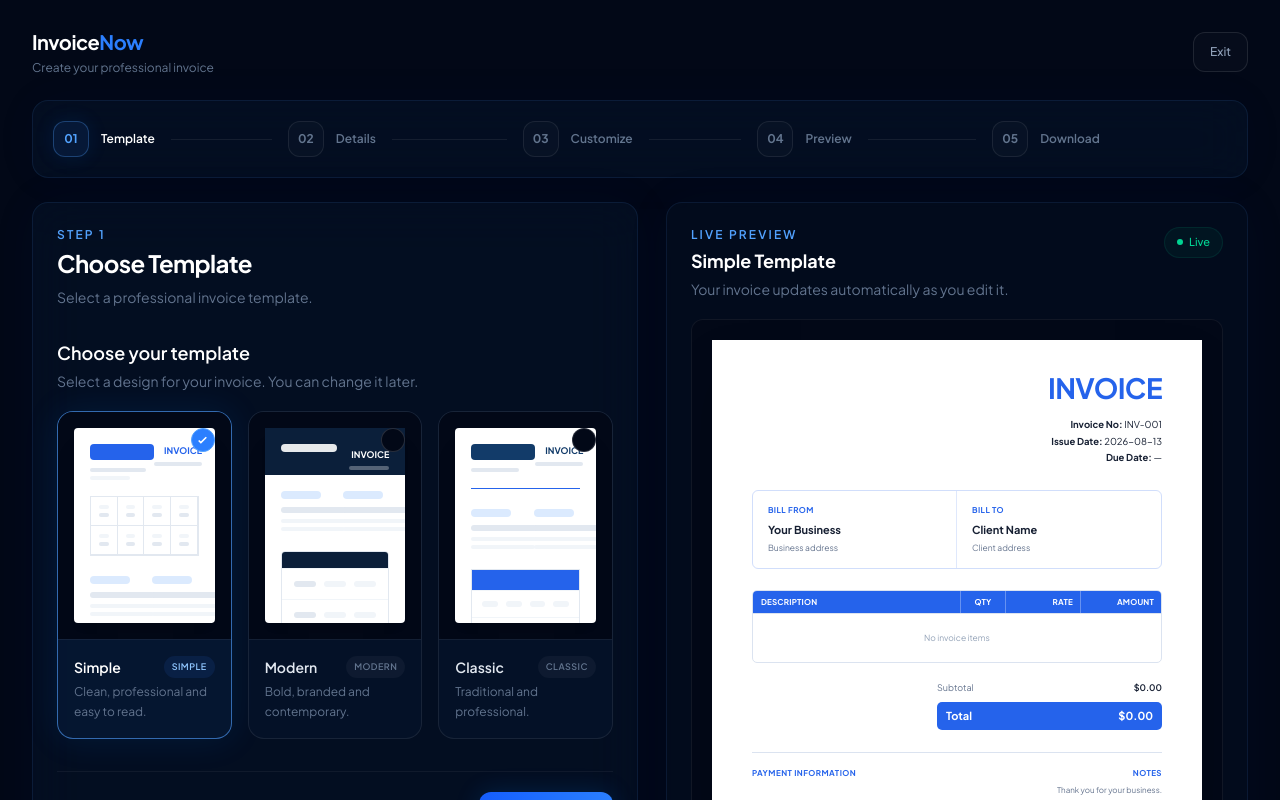
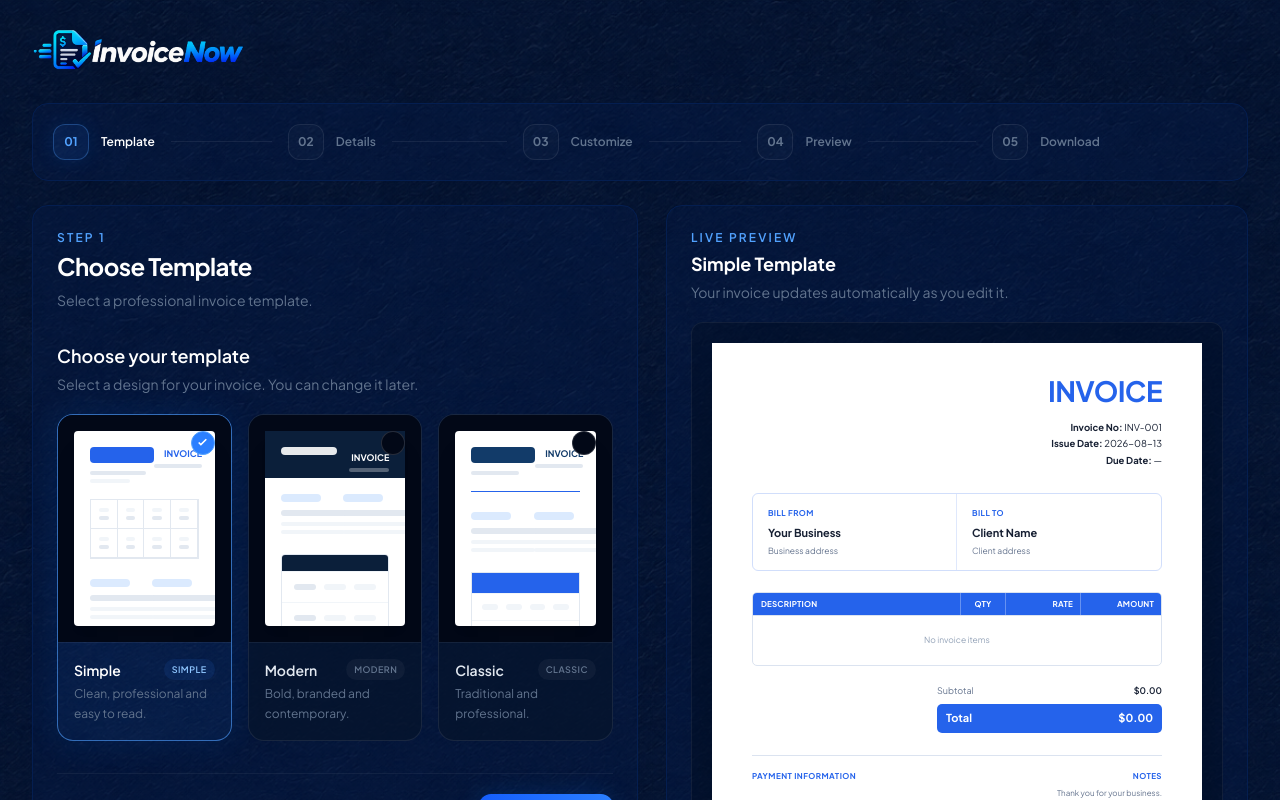
Before and after one commit to Moroundiya/invoicenow, a Next.js app: page /create in a window 1280 px wide. Shown: the top 800 px of the page. Built offline with nearby package versions, Linux system fonts and the light colour scheme; a web font is replaced by a local one.

Commit message:
Functionality

```diff
--- a/app/assets/components/form/InvoiceMetaForm.tsx
+++ b/app/assets/components/form/InvoiceMetaForm.tsx
@@ -95,7 +95,7 @@ export default function InvoiceMetaForm({
 								currency: event.target.value,
 							})
 						}
-						className="h-11 w-full appearance-none rounded-xl border border-white/[0.07] bg-[#061329] px-3.5 text-sm text-white outline-none transition focus:border-blue-500/50 focus:ring-2 focus:ring-blue-500/10">
+						className="h-11 w-full appearance-none rounded-xl border border-[#041E50] bg-[#041f5049] px-3.5 text-sm text-white outline-none transition focus:border-blue-500/50 focus:ring-2 focus:ring-blue-500/10">
 						{currencies.map((currency) => (
 							<option
 								key={currency.code}
--- a/app/assets/components/invoice/InvoiceDetailsForm.tsx
+++ b/app/assets/components/invoice/InvoiceDetailsForm.tsx
@@ -438,7 +438,7 @@ export default function InvoiceDetailsForm({
 					<button
 						type="button"
 						onClick={addItem}
-						className="flex h-11 w-full items-center justify-center gap-2 rounded-xl border border-dashed border-blue-400/15 bg-blue-500/[0.025] text-xs font-semibold text-blue-400 transition hover:border-blue-400/30 hover:bg-blue-500/[0.06]">
+						className="flex h-11 w-full items-center justify-center gap-2 rounded-xl border border-dashed border-[#041E50] bg-[#041f5049] text-xs font-semibold text-blue-400 transition hover:border-blue-400/30 hover:bg-blue-500/[0.06]">
 						<svg
 							width="16"
 							height="16"
@@ -499,7 +499,7 @@ export default function InvoiceDetailsForm({
 					</FormField>
 				</div>
 
-				<div className="mt-5 rounded-xl border border-blue-400/[0.08] bg-[#020817]/60 p-4">
+				<div className="mt-5 rounded-xl border border-[#041E50] bg-[#041f5049] p-4">
 					<div className="space-y-2.5 text-xs">
 						<TotalRow
 							label="Subtotal"
@@ -541,7 +541,7 @@ export default function InvoiceDetailsForm({
 /* -------------------------------------------------------------------------- */
 
 const inputClass =
-	"mt-1.5 h-11 w-full rounded-xl border border-white/[0.08] bg-[#020817]/70 px-3.5 text-sm text-slate-200 outline-none transition placeholder:text-slate-700 focus:border-blue-500/40 focus:bg-[#020817] focus:ring-2 focus:ring-blue-500/10";
+	"mt-1.5 h-11 w-full rounded-xl border border-[#041E50] bg-[#041f5049] px-3.5 text-sm text-slate-200 outline-none transition placeholder:text-slate-700 focus:border-blue-500/40 focus:ring-2 focus:ring-[#041f5049]";
 
 function FormSection({
 	number,
--- a/app/assets/components/invoice/InvoiceStepper.tsx
+++ b/app/assets/components/invoice/InvoiceStepper.tsx
@@ -43,7 +43,7 @@ export default function InvoiceStepper({ currentStep }: InvoiceStepperProps) {
 		<nav
 			aria-label="Invoice creation steps"
 			className="w-full">
-			<div className="rounded-2xl border border-blue-400/10 bg-[#061329]/60 px-3 py-4 shadow-[0_0_50px_rgba(0,60,150,0.04)] backdrop-blur-xl sm:px-5 sm:py-5">
+			<div className="rounded-2xl border border-[#041E50] bg-[#041f5049] px-3 py-4 sm:px-5 sm:py-5">
 				{/* =====================================================
 				    DESKTOP
 				===================================================== */}
@@ -101,8 +101,6 @@ export default function InvoiceStepper({ currentStep }: InvoiceStepperProps) {
 											}`}>
 											{step.shortTitle}
 										</p>
-
-
 									</div>
 								</div>
 
--- a/app/assets/components/invoice/InvoiceWorkspace.tsx
+++ b/app/assets/components/invoice/InvoiceWorkspace.tsx
@@ -74,7 +74,7 @@ export default function InvoiceWorkspace({
 			{/* =========================================================
 			    EDITOR
 			========================================================= */}
-			<div className="min-w-0 rounded-2xl border border-blue-400/10 bg-[#061329]/60 p-6 shadow-[0_0_50px_rgba(0,60,150,0.05)] backdrop-blur-xl">
+			<div className="min-w-0 rounded-2xl border border-[#041E50] bg-[#041f5049] p-6">
 				{/* Section Header */}
 				<div className="mb-8">
 					<p className="text-xs font-semibold uppercase tracking-[0.18em] text-blue-400">
@@ -123,7 +123,7 @@ export default function InvoiceWorkspace({
 				===================================================== */}
 				{/* Step 4 — Preview */}
 				{currentStep === 4 && (
-					<div className="rounded-xl border border-blue-400/10 bg-[#030c1c]/50 p-4 sm:p-6">
+					<div className="rounded-xl border border-[#041E50] bg-[#041f5049] p-4 sm:p-6">
 						<div className="mb-5">
 							<p className="text-xs font-semibold uppercase tracking-[0.18em] text-blue-400">
 								Final Review
@@ -139,7 +139,7 @@ export default function InvoiceWorkspace({
 						</div>
 
 						{/* Invoice preview */}
-						<div className="flex justify-center overflow-x-auto rounded-xl border border-white/[0.06] bg-[#020817] p-3 sm:p-5">
+						<div className="flex justify-center overflow-x-auto rounded-xl border border-white/[0.06] bg-[#030c1c]/35 p-3 sm:p-5">
 							<div
 								id="invoice-preview"
 								className="w-full max-w-[560px] shrink-0 overflow-hidden bg-white shadow-2xl">
@@ -148,7 +148,7 @@ export default function InvoiceWorkspace({
 						</div>
 
 						{/* Review note */}
-						<div className="mt-5 flex items-start gap-3 rounded-xl border border-blue-400/10 bg-blue-500/[0.04] p-4">
+						<div className="mt-5 flex items-start gap-3 rounded-xl border border-white/[0.06] bg-[#030c1c]/35 p-4">
 							<div className="mt-0.5 flex h-7 w-7 shrink-0 items-center justify-center rounded-lg bg-blue-500/10 text-blue-400">
 								<svg
 									width="15"
@@ -186,7 +186,7 @@ export default function InvoiceWorkspace({
 				    STEP 5 — DOWNLOAD
 				===================================================== */}
 				{currentStep === 5 && (
-					<div className="rounded-xl border border-blue-400/10 bg-[#030c1c]/50 p-6 sm:p-8">
+					<div className="rounded-xl border border-[#041E50] bg-[#041f5049] p-6 sm:p-8">
 						<div className="mx-auto max-w-md text-center">
 							{/* Success Icon */}
 							<div className="mx-auto flex h-14 w-14 items-center justify-center rounded-2xl border border-emerald-400/15 bg-emerald-400/[0.07] text-emerald-400">
@@ -317,7 +317,7 @@ export default function InvoiceWorkspace({
 			    LIVE PREVIEW
 			========================================================= */}
 			<aside className="hidden min-w-0 lg:block">
-				<div className="sticky top-5 rounded-2xl border border-blue-400/10 bg-[#030d20]/70 p-5 shadow-[0_0_50px_rgba(0,60,150,0.05)] backdrop-blur-xl xl:p-6">
+				<div className="sticky top-5 rounded-2xl border border-[#041E50] bg-[#041f5049] p-5 xl:p-6">
 					{/* Preview Header */}
 					<div className="mb-5 flex items-start justify-between gap-4">
 						<div>
@@ -335,16 +335,10 @@ export default function InvoiceWorkspace({
 								Your invoice updates automatically as you edit it.
 							</p>
 						</div>
-
-						{/* Live Indicator */}
-						<div className="inline-flex shrink-0 items-center gap-1.5 rounded-full border border-emerald-400/10 bg-emerald-400/[0.05] px-3 py-1.5 text-[11px] font-medium text-emerald-400">
-							<span className="h-1.5 w-1.5 rounded-full bg-emerald-400" />
-							Live
-						</div>
 					</div>
 
 					{/* Invoice Preview */}
-					<div className="invoice-preview-container flex min-h-[650px] items-start justify-center overflow-auto rounded-xl border border-white/[0.06] bg-[#020817] p-5">
+					<div className="invoice-preview-container flex min-h-[650px] items-start justify-center overflow-auto rounded-xl border border-white/[0.06] bg-[#030c1c]/35 p-5">
 						<div
 							id="invoice-preview"
 							className="invoice-print-area w-full max-w-[560px] overflow-hidden shadow-2xl">
--- a/app/assets/layouts/invoice/CreateInvoiceLayout.tsx
+++ b/app/assets/layouts/invoice/CreateInvoiceLayout.tsx
@@ -11,13 +11,14 @@ import type {
 } from "@/app/assets/types/invoiceType";
 
 import { defaultInvoice } from "@/app/assets/data/defaultInvoice";
+import Link from "next/link";
+import Image from "next/image";
 
 export type InvoiceStep = 1 | 2 | 3 | 4 | 5;
 
 const createFreshInvoice = (): InvoiceData => {
 	return structuredClone(defaultInvoice);
 };
-
 
 export default function CreateInvoiceLayout() {
 	const [currentStep, setCurrentStep] = useState<InvoiceStep>(1);
@@ -65,25 +66,20 @@ export default function CreateInvoiceLayout() {
 	};
 
 	return (
-		<div className="min-h-screen bg-[#020817] text-white">
+		<div className="min-h-dvh bg-[url('/background-mobile.png')] lg:bg-[url('/background.png')] bg-cover bg-center bg-no-repeat text-white">
 			<div className="mx-auto w-full max-w-[1440px] px-4 py-5 sm:px-6 sm:py-7 lg:px-8">
-				{/* Header */}
-				<header className="mb-6 flex items-center justify-between gap-4">
-					<div>
-						<p className="text-xl font-bold tracking-tight text-white">
-							Invoice<span className="text-blue-500">Now</span>
-						</p>
+				<header className="mb-8 flex items-center">
+					<Link href="/">
+						<Image
+							src="/logo.png"
+							alt="InvoiceNow"
+							width={150}
+							height={45}
+							className="h-auto w-45 sm:w-53"
+						/>
+					</Link>
 
-						<p className="mt-1 text-xs text-slate-500">
-							Create your professional invoice
-						</p>
-					</div>
 
-					<button
-						type="button"
-						className="inline-flex h-10 items-center rounded-xl border border-white/10 bg-white/[0.02] px-4 text-xs font-medium text-slate-400 transition hover:border-blue-400/20 hover:bg-blue-500/[0.04] hover:text-white">
-						Exit
-					</button>
 				</header>
 
 				{/* Stepper */}
```
Also changed, not shown: app/assets/components/invoice/InvoiceCustomizeForm.tsx (+10 -30 lines).
